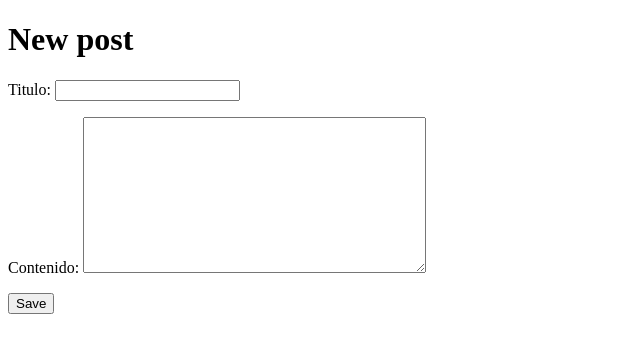
After one commit to ARRDM/djando, a Django app: page /post/new/ in a window 1280 px wide. The commit adds this page. Shown: the top 353 px of the page, without its empty margins (0-640 px from the left). Run offline with Django 3.2, Linux system fonts and the light colour scheme; parts of the project's set-up code (start-up, migrations or seed data) failed here and were passed over.

Commit message:
Forma para publicaciones agregada.

```diff
--- /dev/null
+++ b/grupos/forms.py
@@ -0,0 +1,8 @@
+from django import forms
+from .models import Publicacion
+
+class PostForm(forms.ModelForm):
+
+	class Meta:
+		model = Publicacion
+		fields = ('titulo', 'contenido',)
--- a/grupos/models.py
+++ b/grupos/models.py
@@ -26,7 +26,7 @@ class Album(models.Model):
 	anio = models.DateTimeField()
 
 class Publicacion(models.Model):
-	grupo = models.ForeignKey(Grupo, on_delete=models.CASCADE)
+	grupo = models.ForeignKey(Grupo, on_delete=models.CASCADE, null=True)
 	autor = models.ForeignKey('auth.User', null=True, blank=True)
 	titulo = models.CharField(max_length=200)
 	contenido = models.TextField()
--- a/grupos/urls.py
+++ b/grupos/urls.py
@@ -3,5 +3,6 @@ from . import views
 
 urlpatterns = [
 	url(r'^$', views.listarPosts, name='listarPosts'),
-	url(r'(?P<pk>\d+)/$', views.grupos, name='grupos')
+	url(r'(?P<pk>\d+)/$', views.grupos, name='grupos'),
+	url(r'^post/new/$', views.post_new, name='post_new'),
 ]
--- a/grupos/views.py
+++ b/grupos/views.py
@@ -2,6 +2,7 @@ from django.shortcuts import render
 from models import Grupo
 from .models import Publicacion
 from django.utils import timezone
+from .forms import PostForm
 
 # Create your views here.
 def listarPosts(request):
@@ -12,3 +13,16 @@ def listarPosts(request):
 def grupos(request, pk):
 	grupo = Grupo.objects.filter(pk = pk).order_by('nombre_grupo')
 	return render(request, 'clubfans.html', {'grupo' : grupo})
+
+def post_new(request):
+	if request.method == "POST":
+		form = PostForm(request.POST)
+		if form.is_valid():
+			publicacion = form.save(commit=False)
+			publicacion.autor = request.user
+			publicacion.fecha_publicacion = timezone.now()
+			publicacion.save()
+			return render(request, 'post_edit.html', {'form': form})
+	else:
+		form = PostForm()
+	return render(request, 'post_edit.html', {'form': form})
--- a/templates/layout.html
+++ b/templates/layout.html
@@ -5,6 +5,9 @@
     <meta charset="utf-8">
     <title>{% block title %}{% endblock %}</title>
 </head>
+<div class="page-header">
+    <a href="{% url 'grupos.views.post_new' %}" class="top-menu"><span class="glyphicon glyphicon-plus"></span></a>
+</div>
 <body>
 {% block content %}{% endblock %}
 </body>
--- /dev/null
+++ b/templates/post_edit.html
@@ -0,0 +1,9 @@
+{% extends 'layout.html' %}
+
+    {% block content %}
+        <h1>New post</h1>
+        <form method="POST" class="post-form">{% csrf_token %}
+            {{ form.as_p }}
+            <button type="submit" class="save btn btn-default">Save</button>
+        </form>
+    {% endblock %}
```
Also changed, not shown: grupos/migrations/0006_auto_20160425_0349.py (added), grupos/migrations/0007_auto_20160425_0352.py (added), 7 other files.
